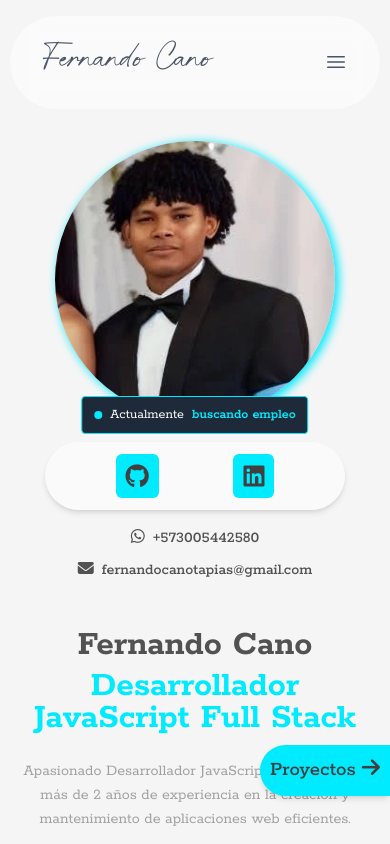
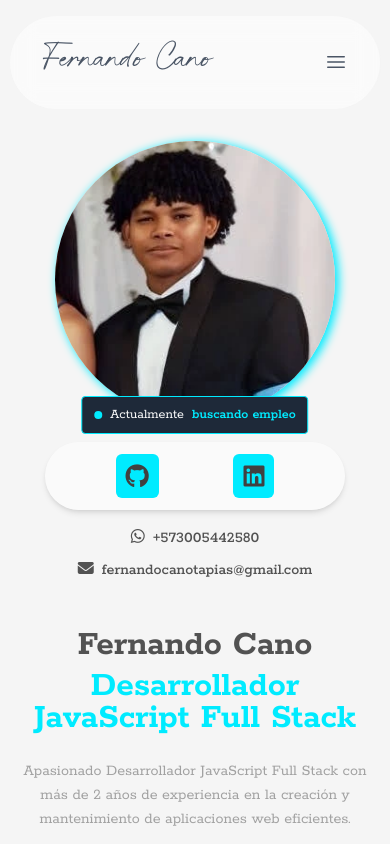
Before and after one commit to FernandoDev19/portfolio, a React (Vite) app: page / in a window 390 px wide. Shown: the top 844 px of the page. Built offline with nearby package versions, Linux system fonts and the light colour scheme.

Commit message:
remove: Projects button (mobile)

```diff
--- a/src/pages/home/Home.tsx
+++ b/src/pages/home/Home.tsx
@@ -1,4 +1,3 @@
-import { NavLink } from "react-router";
 import Description from "./description/Description";
 import Skills from "./skills/Skills";
 import ProjectsPreview from "./projects-preview/ProjectsPreview";
@@ -22,7 +21,7 @@ export default function Home() {
         <Contact />
       </div>
 
-      <NavLink
+      {/* <NavLink
         to={"/projects"}
         id="btnNavigateToProjects"
         className="md:hidden"
@@ -41,7 +40,7 @@ export default function Home() {
         >
           Proyectos <i className="fas fa-arrow-right"></i>
         </button>
-      </NavLink>
+      </NavLink> */}
     </>
   );
 }
```
